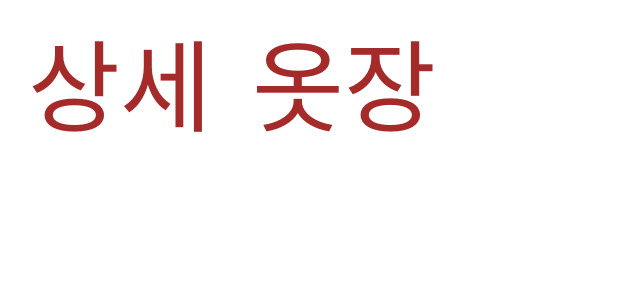
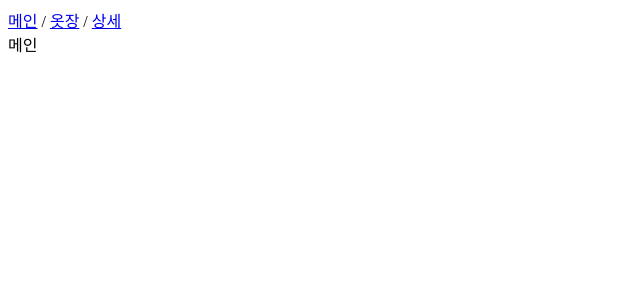
Before and after one commit to florence1920/ChosenOne, a Vue app in the folder front/: page / in a window 1280 px wide. Shown: the top 300 px of the page, without its empty margins (0-640 px from the left). Built offline with nearby package versions, Linux system fonts and the light colour scheme.

Commit message:
네비게이션

```diff
--- a/front/src/App.vue
+++ b/front/src/App.vue
@@ -1,9 +1,20 @@
 <template>
   <div id="app">
+    <Nav></Nav>
     <router-view/>
   </div>
 </template>
 
+
+<script>
+import Nav from '@/components/common/Nav.vue';
+export default {
+  components: {
+    Nav,
+  },
+}
+</script>
+
 <style>
 
 </style>
--- /dev/null
+++ b/front/src/components/common/Nav.vue
@@ -0,0 +1,17 @@
+<template>
+  <div>
+      <router-link to='/'>메인</router-link> /
+      <router-link to='/closet'>옷장</router-link> /
+      <router-link to='/detail'>상세</router-link>
+  </div>
+</template>
+
+<script>
+export default {
+
+}
+</script>
+
+<style>
+
+</style>
--- a/front/src/views/MainView.vue
+++ b/front/src/views/MainView.vue
@@ -1,7 +1,6 @@
 <template>
   <div>
-      <router-link to='/detail'>상세</router-link>
-      <router-link to='/closet'>옷장</router-link>
+      메인
   </div>
 </template>
 
```
